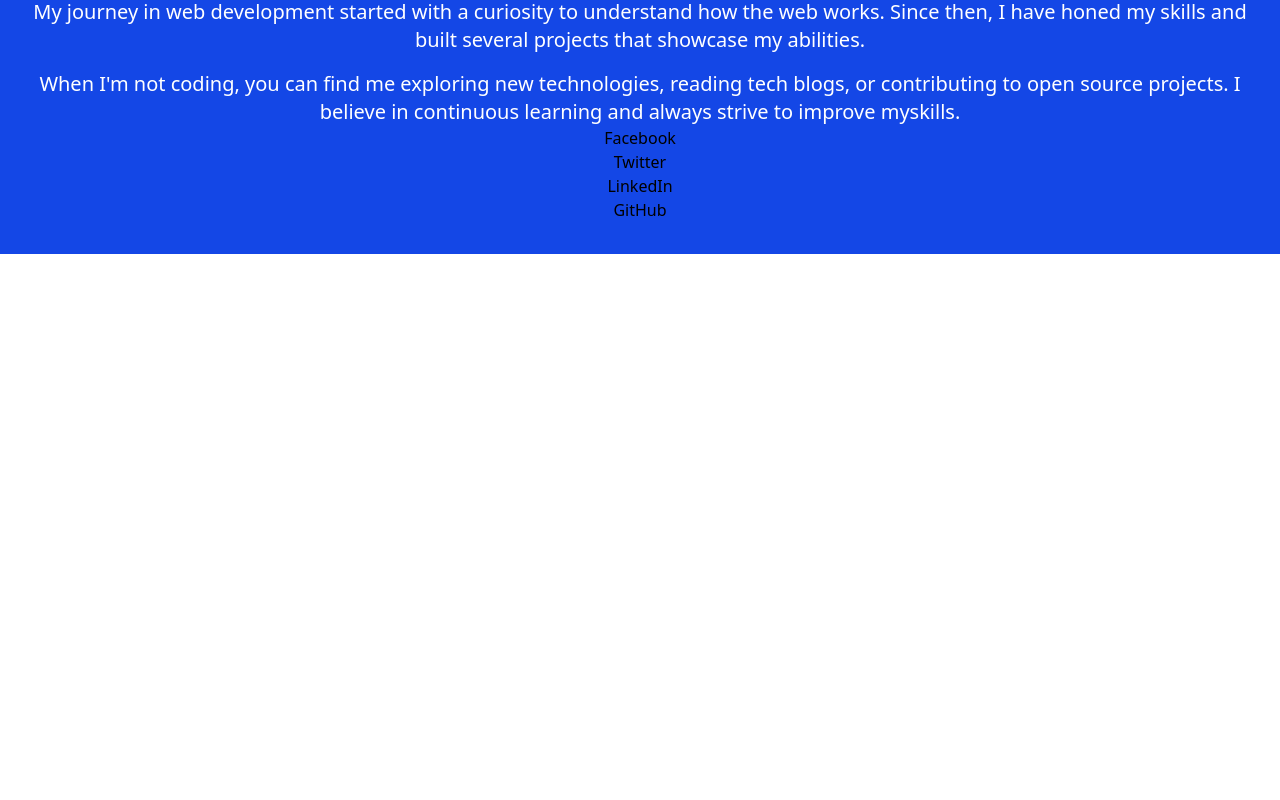
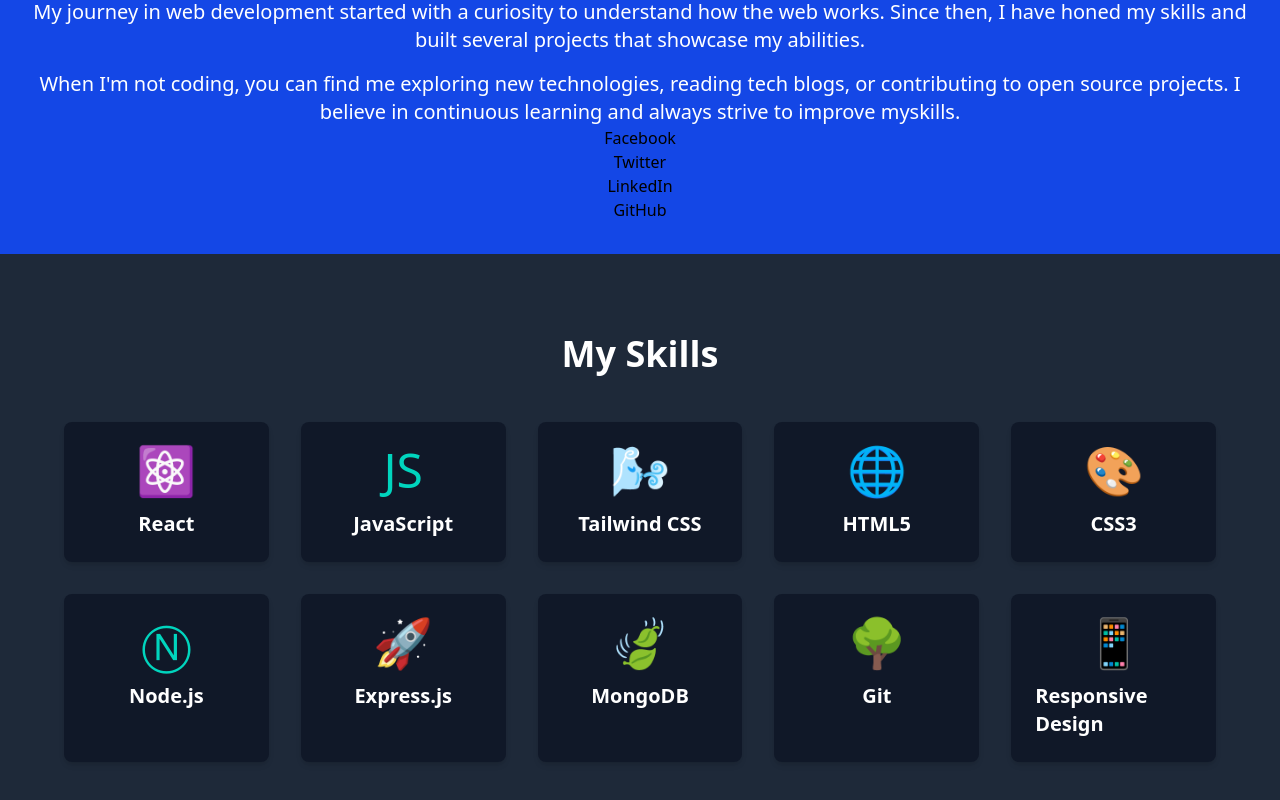
Before and after one commit to Captain-Carl-Larc/july-portifolio, a React (Vite) app: page / in a window 1280 px wide. Shown: the part 986-1786 px from the top of the page. Before the commit the page ends 1240 px from the top, so only its background shows below. Built offline with nearby package versions, Linux system fonts and the light colour scheme.

Commit message:
skills section added

```diff
--- a/src/App.tsx
+++ b/src/App.tsx
@@ -2,6 +2,7 @@
 import Hero from "./components/hero";
 import Navbar from "./components/Navbar";
 import About from "./components/about";
+import Skills from "./components/skills";
 
 function App() {
   return (
@@ -9,6 +10,7 @@
       <Navbar />
       <Hero />
       <About />
+      <Skills />
     </>
   );
 }
--- /dev/null
+++ b/src/components/skills.tsx
@@ -0,0 +1,43 @@
+
+// You would typically import actual SVG icons or use a library like react-icons
+// For simplicity, using text or basic placeholder icons here.
+
+const skills = [
+  { name: 'React', icon: '⚛️' }, // Or use a React icon SVG component
+  { name: 'JavaScript', icon: 'JS' },
+  { name: 'Tailwind CSS', icon: '🌬️' },
+  { name: 'HTML5', icon: '🌐' },
+  { name: 'CSS3', icon: '🎨' },
+  { name: 'Node.js', icon: 'Ⓝ' },
+  { name: 'Express.js', icon: '🚀' },
+  { name: 'MongoDB', icon: '🍃' },
+  { name: 'Git', icon: '🌳' },
+  { name: 'Responsive Design', icon: '📱' },
+];
+
+const Skills = () => {
+  return (
+    <section id="skills" className="bg-gray-800 px-4 py-20">
+      <div className="mx-auto max-w-6xl container">
+        <h2 className="mb-12 font-bold text-white text-4xl text-center">My Skills</h2>
+
+        <div className="gap-8 grid grid-cols-2 sm:grid-cols-3 md:grid-cols-4 lg:grid-cols-5">
+          {skills.map((skill, index) => (
+            <div
+              key={index}
+              className="flex flex-col items-center bg-gray-900 shadow-md hover:shadow-xl p-6 rounded-lg hover:scale-105 transition duration-300 ease-in-out transform"
+            >
+              <div className="mb-4 text-teal-400 text-5xl">
+                {/* Replace with actual icon component or SVG */}
+                {skill.icon}
+              </div>
+              <p className="font-semibold text-white text-xl">{skill.name}</p>
+            </div>
+          ))}
+        </div>
+      </div>
+    </section>
+  );
+};
+
+export default Skills;
```
